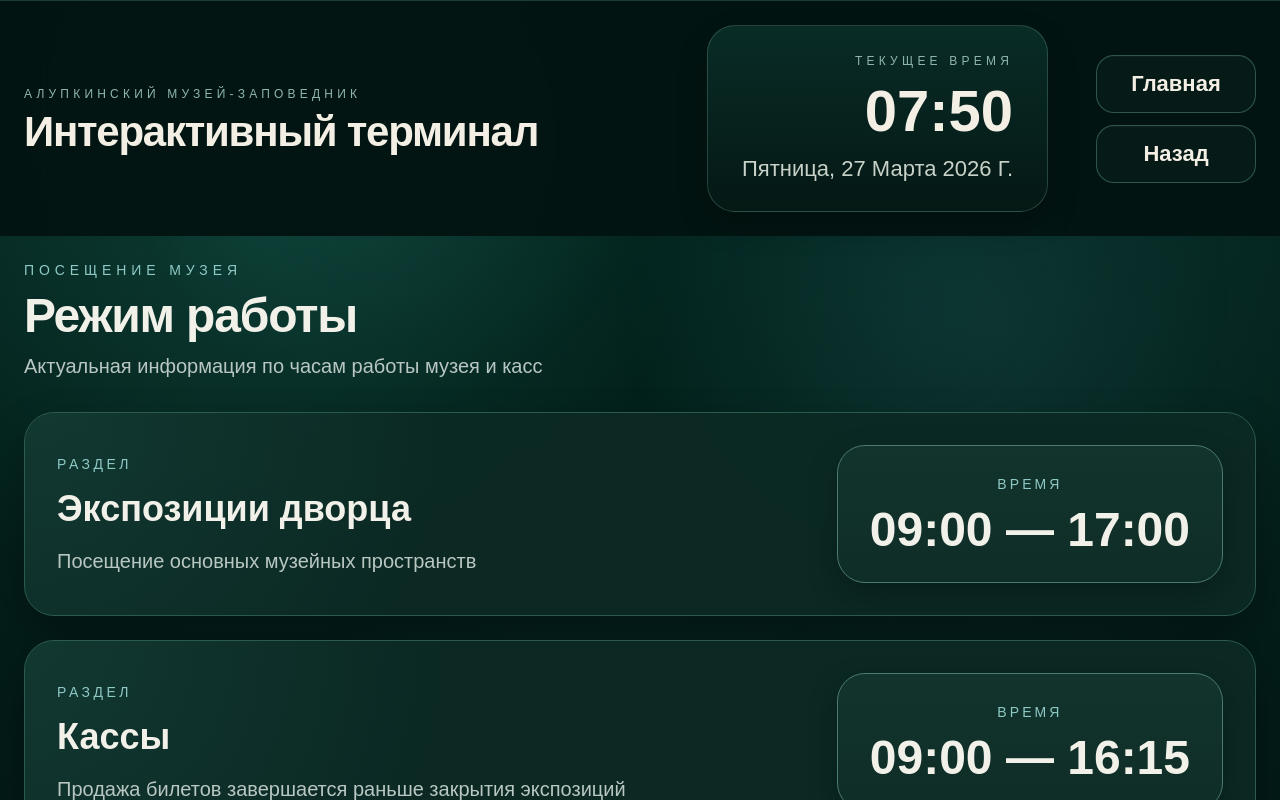
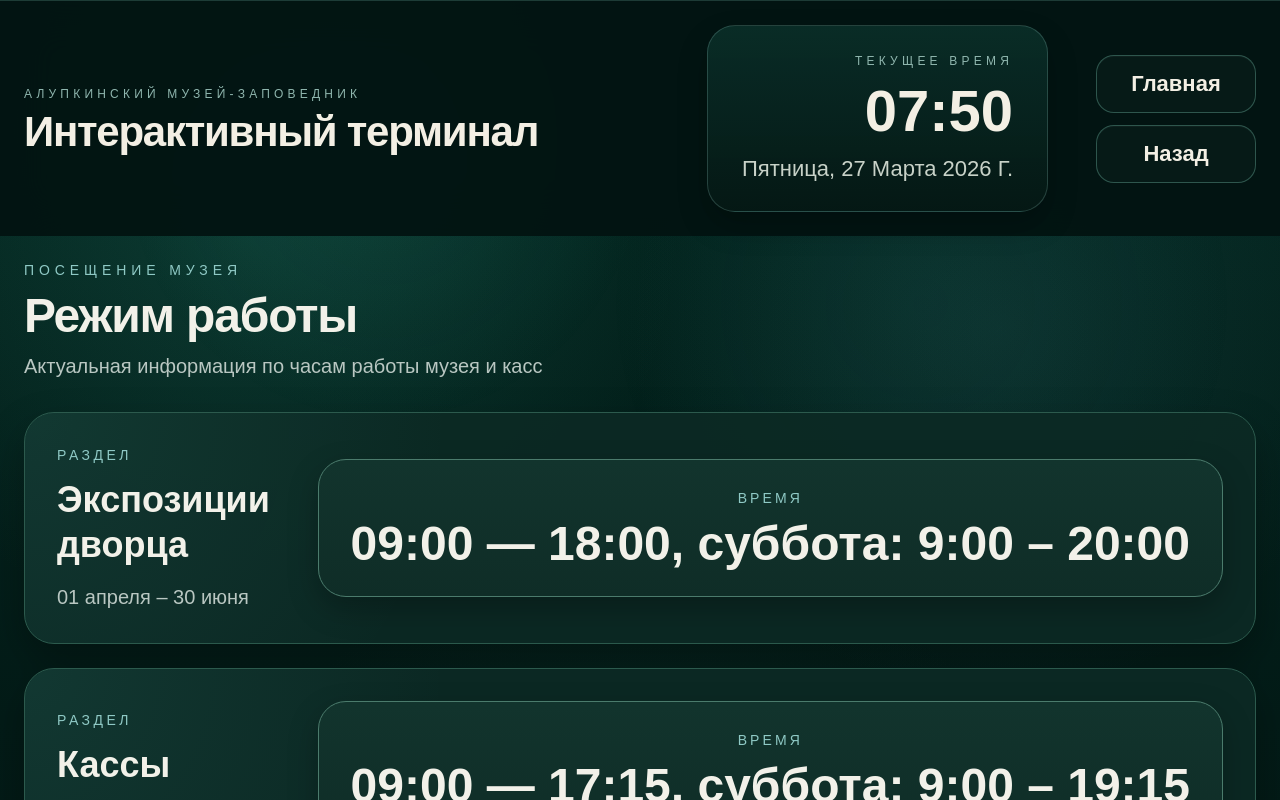
Before and after one commit to smuta666/museumkiosweb, a Next.js app: page /hours in a window 1280 px wide. Shown: the top 800 px of the page. Built offline with nearby package versions, Linux system fonts and the light colour scheme.

Commit message:
add expo

```diff
--- a/src/app/hours/page.tsx
+++ b/src/app/hours/page.tsx
@@ -3,13 +3,13 @@
 const hours = [
   {
     title: "Экспозиции дворца",
-    value: "09:00 — 17:00",
-    note: "Посещение основных музейных пространств",
+    value: "09:00 — 18:00, суббота: 9:00 – 20:00",
+    note: "01 апреля – 30 июня",
   },
   {
     title: "Кассы",
-    value: "09:00 — 16:15",
-    note: "Продажа билетов завершается раньше закрытия экспозиций",
+    value: "09:00 — 17:15, суббота: 9:00 – 19:15",
+    note: "01 апреля – 30 июня",
   },
   {
     title: "Территория дворца",
```
